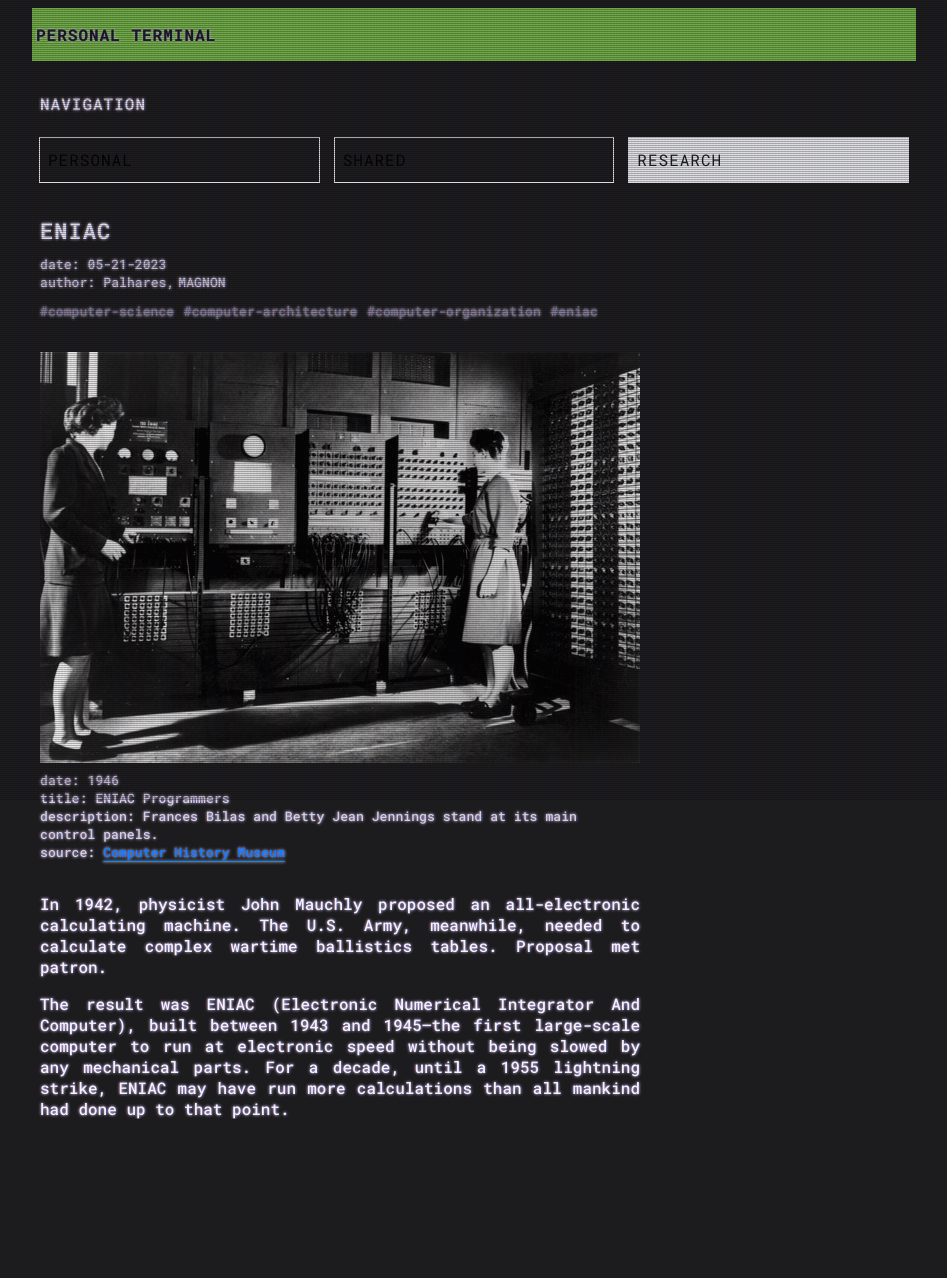
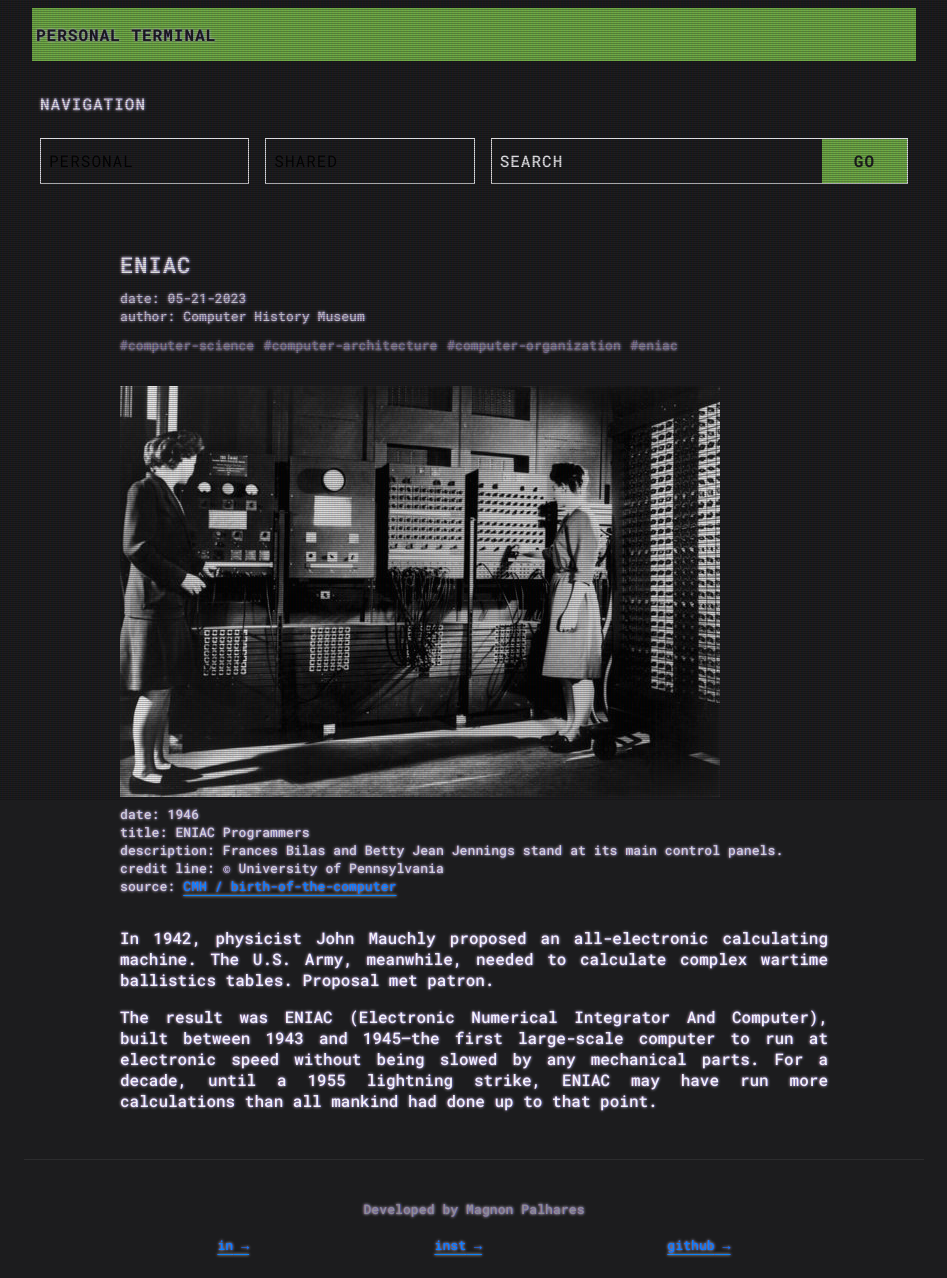
Before and after one commit to palharesmagnon/retrofuture, a plain HTML site: page index.html in a window 1280 px wide. Shown: the whole page, without its empty margins (166-1113 px from the left). Before the commit the page ends 1119 px from the top, so only its background shows below. Drawn offline with Linux system fonts and the light colour scheme.

Commit message:
add footer and social links

```diff
--- a/index.html
+++ b/index.html
@@ -17,10 +17,15 @@
     </div>
     <nav class="navigation">
         <p>navigation</p>
-        <div class="button-group">
+        <div class="input-group">
             <button>personal</button>
             <button>shared</button>
-            <button class="active">research</button>
+<!--            <button class="active">research</button>-->
+            <form action="#" class="search-form">
+                <label class="label" for="research" hidden>Search</label>
+                <input type="search" id="research" placeholder="search">
+                <button type="submit">go</button>
+            </form>
         </div>
     </nav>
 </header>
@@ -30,7 +35,7 @@
             <h1 class="uppercase">Eniac</h1>
             <div class="meta">
                 <small><span class="label">date:</span>05-21-2023</small>
-                <small><span class="label">author:</span><span class="last-name">palhares,</span><span class="first-name">magnon</span></small>
+                <small><span class="label">author:</span>Computer History Museum</small>
             </div>
             <div class="tags">
                 <small>#computer-science</small>
@@ -44,7 +49,8 @@
                     <small><span class="label">date:</span>1946</small>
                     <small><span class="label">title:</span>ENIAC Programmers</small>
                     <small><span class="label">description:</span>Frances Bilas and Betty Jean Jennings stand at its main control panels.</small>
-                    <small><span class="label">source:</span><a href="https://www.computerhistory.org/revolution/birth-of-the-computer/4/78/317" target="_blank">Computer History Museum</a></small>
+                    <small><span class="label">credit line:</span>© University of Pennsylvania</small>
+                    <small><span class="label">source:</span><a href="https://www.computerhistory.org/revolution/birth-of-the-computer/4/78/317" target="_blank">CMH / birth-of-the-computer</a></small>
                 </figcaption>
             </figure>
         </div>
@@ -54,6 +60,14 @@
         </div>
     </article>
 </main>
+<footer>
+    <h2 class="small-text secondary">Developed by Magnon Palhares</h2>
+    <ul class="social-nav">
+        <li class="small-text"><a href="https://www.linkedin.com/in/magnon-palhares/" target="_blank">in<span class="arrow"> &rarr;</span></a></li>
+        <li class="small-text"><a href="https://www.instagram.com/palharesmagnon/" target="_blank">inst<span class="arrow"> &rarr;</span></a></li>
+        <li class="small-text"><a href="https://github.com/palharesmagnon" target="_blank">github<span class="arrow"> &rarr;</span></a></li>
+    </ul>
+</footer>
 <script src="js/effects.js"></script>
 </body>
 </html>
--- a/js/effects.js
+++ b/js/effects.js
@@ -1,4 +1,4 @@
-const buttons = document.querySelectorAll(".button-group > button")
+const buttons = document.querySelectorAll(".input-group > button")
 
 for (let i = 0; i < buttons.length; i++) {
     buttons[i].addEventListener("click", activeButton)
--- a/styles/sass/components/atoms/_buttons.scss
+++ b/styles/sass/components/atoms/_buttons.scss
@@ -4,8 +4,7 @@ button {
   width: 100%;
   padding: f.rem(8);
   background-color: transparent;
-  border: none;
-  outline: 1px solid var(--cl-gray-6);
+  border: 1px solid var(--cl-gray-6);
   font-size: f.rem(16);
   line-height: 1.75;
   text-align: left;
@@ -13,7 +12,6 @@ button {
   letter-spacing: 1px;
   font-weight: 400;
   cursor: pointer;
-  //color: var(--cl-dark-green);
   transition: background .1s ease-in-out;
 }
 
@@ -25,3 +23,23 @@ button:hover, button:focus, .active {
 button:active {
   background-color: var(--cl-gray-3);
 }
+
+.search-form > button {
+  background-color: var(--cl-dark-green);
+  color: var(--cl-dark-gray-6);
+  font-weight: 700;
+  border: none;
+
+  &:focus {
+    outline: 0;
+  }
+
+  &:hover {
+    background-color: var(--cl-green);
+    color: var(--cl-gray-6);
+  }
+
+  &:active {
+    background-color: var(--cl-dark-green);
+  }
+}
--- a/styles/sass/components/atoms/_index.scss
+++ b/styles/sass/components/atoms/_index.scss
@@ -1,2 +1,3 @@
 @forward "brand";
 @forward "buttons";
+@forward "inputs";
--- /dev/null
+++ b/styles/sass/components/atoms/_inputs.scss
@@ -0,0 +1,27 @@
+@use "../../abstract/functions" as f;
+
+input[type=search] {
+  width: 100%;
+  background: transparent;
+  //border: 1px solid var(--cl-gray-6);
+  border: none;
+  padding: f.rem(8);
+  font-size: f.rem(16);
+  line-height: 1.75;
+  text-align: left;
+  text-transform: uppercase;
+  letter-spacing: 1px;
+
+  &:focus {
+    outline: 0;
+  }
+
+  &:focus::placeholder {
+    color: var(--cl-dark-green);
+  }
+}
+
+input[type=search]::placeholder {
+  color: var(--cl-gray-6);
+  //opacity: 1;
+}
--- a/styles/sass/components/molecules/_index.scss
+++ b/styles/sass/components/molecules/_index.scss
@@ -1,3 +1,5 @@
 @forward "meta";
 @forward "tags";
 @forward "content";
+@forward "search-form";
+@forward "social-nav";
--- /dev/null
+++ b/styles/sass/components/molecules/_search-form.scss
@@ -0,0 +1,13 @@
+.search-form {
+  display: flex;
+  border: 1px solid var(--cl-gray-6);
+
+  button {
+    width: 25%;
+    text-align: center;
+  }
+
+  &:focus-within {
+    border: 1px solid var(--cl-dark-green);
+  }
+}
--- /dev/null
+++ b/styles/sass/components/molecules/_social-nav.scss
@@ -0,0 +1,13 @@
+@use "../../abstract/functions" as f;
+
+.social-nav {
+  width: 100%;
+  display: flex;
+  justify-content: space-evenly;
+  align-items: center;
+
+  li {
+    display: flex;
+    gap: f.rem(8);
+  }
+}
--- a/styles/sass/components/organisms/_article.scss
+++ b/styles/sass/components/organisms/_article.scss
@@ -1,10 +1,16 @@
 @use "../../abstract/functions" as f;
+@use "../../abstract";
 
 article {
-  max-width: f.em(600);
+  //max-width: f.em(600);
   display: flex;
   flex-direction: column;
   gap: f.rem(16);
+  padding: f.rem(16);
+
+  @include abstract.sm {
+    padding: f.rem(16) f.rem(96);
+  }
 }
 
 .article-header {
--- a/styles/sass/components/organisms/_navigation.scss
+++ b/styles/sass/components/organisms/_navigation.scss
@@ -14,12 +14,20 @@
   }
 }
 
-.button-group {
+.input-group {
   display: flex;
   flex-direction: column;
   gap: f.rem(16);
 
   @include abstract.sm {
     flex-direction: row;
+
+    button {
+      width: 25%;
+    }
+
+    .search-form {
+      width: 50%;
+    }
   }
 }
--- /dev/null
+++ b/styles/sass/components/templates/_footer.scss
@@ -0,0 +1,10 @@
+@use "../../abstract/functions" as f;
+
+footer {
+  display: flex;
+  flex-direction: column;
+  text-align: center;
+  gap: f.rem(16);
+  padding: f.rem(24) f.rem(8);
+  //outline: 1px solid var(--cl-gray-6);
+}
--- a/styles/sass/components/templates/_index.scss
+++ b/styles/sass/components/templates/_index.scss
@@ -1,2 +1,3 @@
 @forward "header";
 @forward "main";
+@forward "footer";
--- a/styles/sass/components/templates/_main.scss
+++ b/styles/sass/components/templates/_main.scss
@@ -4,5 +4,6 @@ main {
   display: flex;
   flex-direction: column;
   gap: f.rem(16);
-  padding: 0 f.rem(16);
+  padding: f.rem(16) 0 f.rem(32) 0;
+  border-bottom: 1px solid var(--cl-dark-gray-5);
 }
--- a/styles/sass/global/_color-palette.scss
+++ b/styles/sass/global/_color-palette.scss
@@ -10,6 +10,7 @@
   --cl-yellow: #FFCC02;
   //--cl-green: #27CD41;
   --cl-green: #659a3e;
+  --cl-green-2: #1DC337;
   --cl-blue: #007AFF;
   /** System Gray Colors **/
   --cl-gray-1: #8E8E93;
@@ -26,6 +27,7 @@
   --cl-dark-yellow: #FFD60A;
   //--cl-dark-green: #30D158;
   --cl-dark-green: #77B84B;
+  --cl-dark-green-2: #3CE155;
   --cl-dark-blue: #0A84FF;
   /** Dark System Gray Colors **/
   --cl-dark-gray-1: #8E8E93;
```
Also changed, not shown: styles/css/main.css, 1 other file.
